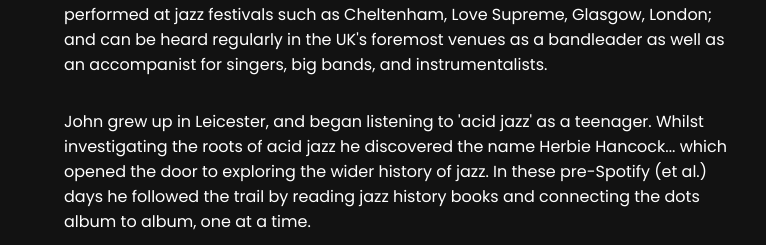
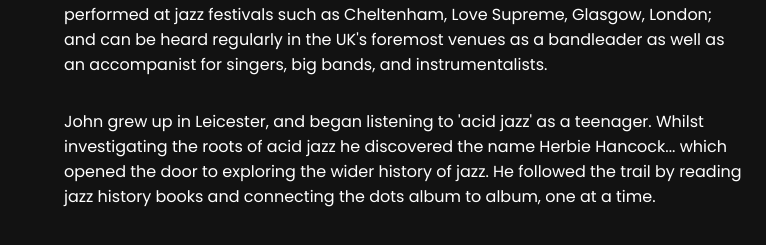
Before and after one commit to johnbede2000/gatsby-website, a Gatsby site: page /about in a window 1280 px wide. Shown: the part 210-455 px from the top of the page, 0-766 px from the left. Built offline with nearby package versions, Linux system fonts and the light colour scheme; Gatsby itself is replaced by a stand-in of ours.

Commit message:
blurb wording change

```diff
--- a/src/content/blurb.js
+++ b/src/content/blurb.js
@@ -5,7 +5,7 @@ const bio = [
   {
     id: 2,
     para:
-      "John grew up in Leicester, and began listening to 'acid jazz' as a teenager. Whilst investigating the roots of acid jazz he discovered the name Herbie Hancock... which opened the door to exploring the wider history of jazz. In these pre-Spotify (et al.) days he followed the trail by reading jazz history books and connecting the dots album to album, one at a time.",
+      "John grew up in Leicester, and began listening to 'acid jazz' as a teenager. Whilst investigating the roots of acid jazz he discovered the name Herbie Hancock... which opened the door to exploring the wider history of jazz. He followed the trail by reading jazz history books and connecting the dots album to album, one at a time.",
   },
   {
     id: 3,
```
Also changed, not shown: src/pages/index.js (+5 -7 lines).
